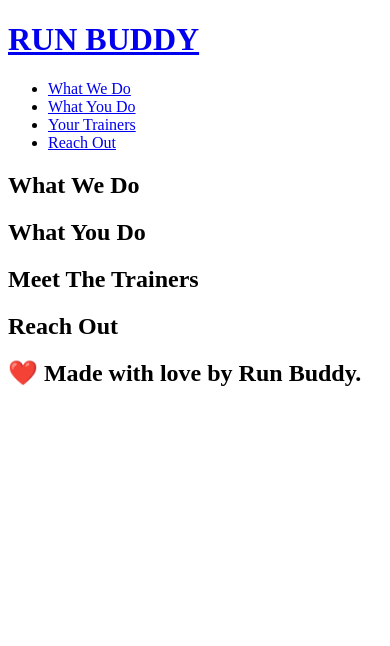
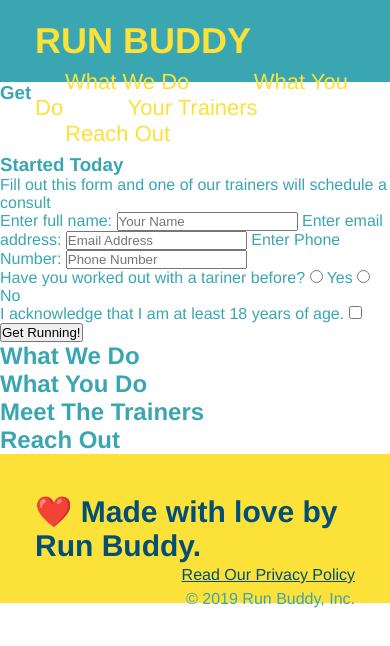
Before and after one commit to Alopez844/run-buddy, a plain HTML site: page index.html in a window 390 px wide. Drawn offline with Linux system fonts and the light colour scheme.

Commit message:
added the email phone and name textbox

```diff
--- a/index.html
+++ b/index.html
@@ -3,7 +3,10 @@
     <head>
         <meta charset="UTF-8" />
         <title>Run Buddy</title>
+        <link rel="stylesheet" href="./assets/css/style.css/style.css" />
+
     </head>
+
     <body>
         <!-- navigation -->
         <header>
@@ -32,7 +35,37 @@
 
         <!-- hero/jumbotron -->
         <section>
+            <div>
+                <h3>Get Started Today</h3>
+                <p>Fill out this form and one of our trainers will schedule a consult</p>
+                <!-- Add form element -->
+                <form>
+                    <label for="name">Enter full name:</label>
+                    <input type="text" placeholder="Your Name" name="name" id="name" />
+                    <label for="email">Enter email address:</label>
+                    <input type="email" placeholder="Email Address" name="email" id="email" />
+                    <label for="phone">Enter Phone Number:</label>
+                    <input type="tel" placeholder="Phone Number" name="phone" id="phone" />
+                    <p>
+                        Have you worked out with a tariner before?
+                        <input type="radio" name="trainer-confirm" id="trainer-yes" />
+                        <label for="trainer-yes">Yes</label>
+                        <input type="radio" name="trainer-confirm" id="trainer-no" />
+                        <label for="trainer-no">No</label>
+                    </p>
+                    <p>
+                        <label for="checkbox" >
+                            I acknowledge that I am at least 18 years of age.
+                        </label>
+                        <input type="checkbox" name="age-confirm" id="checkbox" />
+                    </p>
+                    <button type="submit">
+                        Get Running!
+                    </button>
+                </form>
+            </div>
         </section>
+        <!-- End Hero -->
 
         <!-- "what we do" section -->
         <section>
@@ -57,6 +90,10 @@
         <!-- footer -->
         <footer>
             <h2>❤️ Made with love by Run Buddy.</h2>
+            <div>
+                <a href="#"> Read Our Privacy Policy</a><br />
+                &copy; 2019 Run Buddy, Inc.
+            </div>
         </footer>
     </body>
 </html>
```
